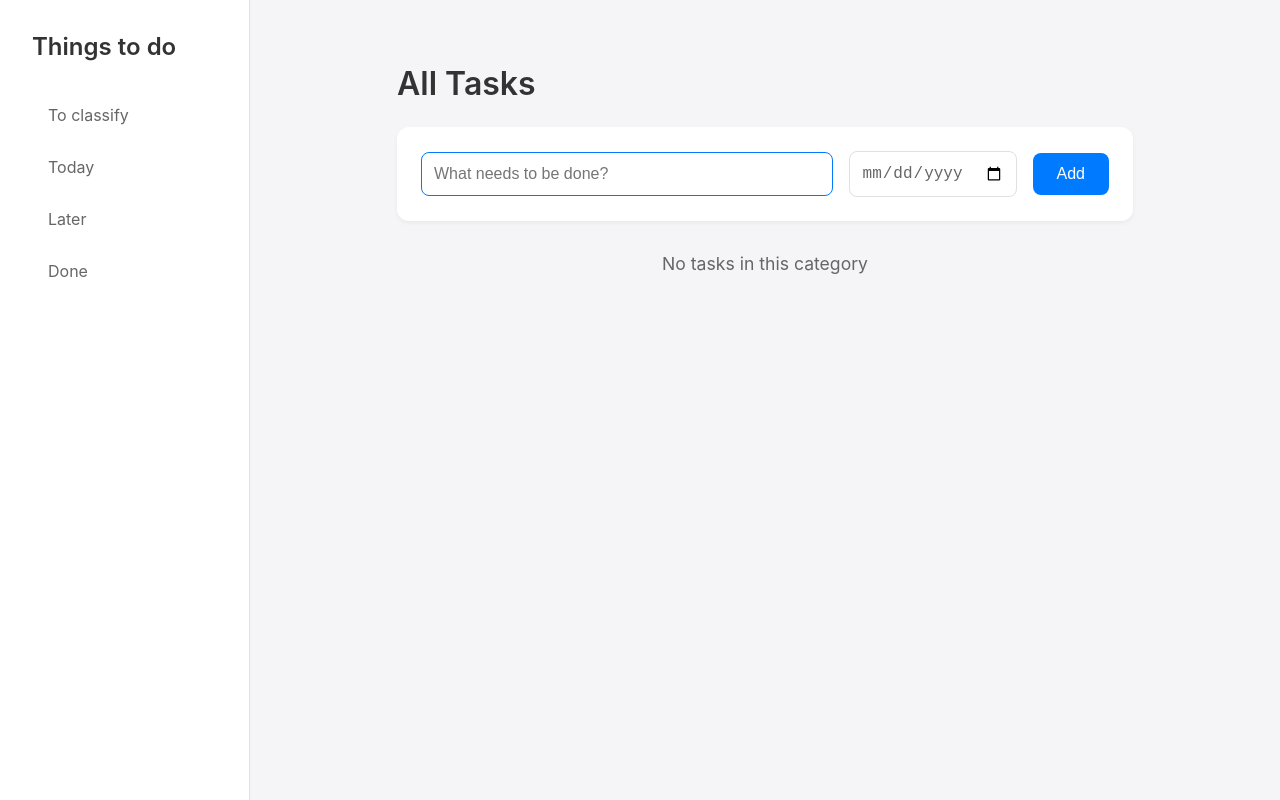
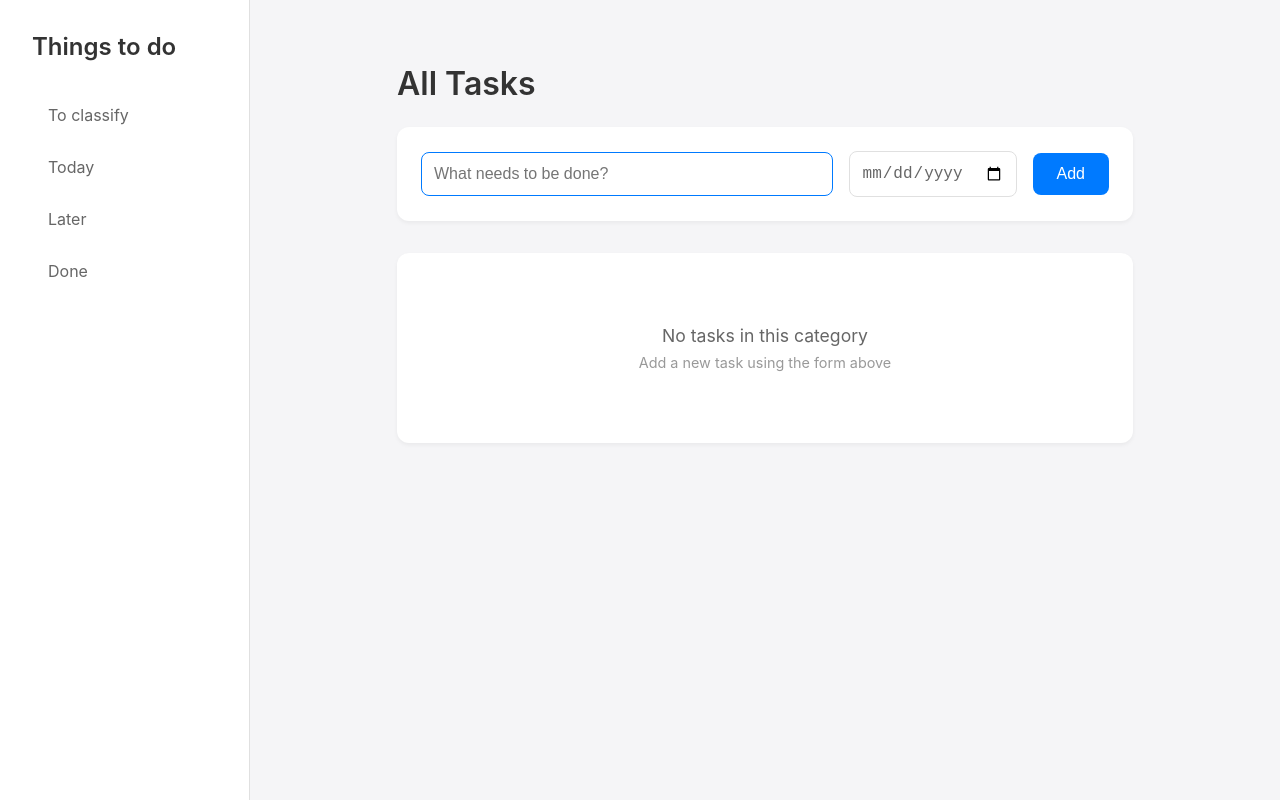
Before and after one commit to richard-test-account/todo, a React (Create React App) app: page / in a window 1280 px wide. Built offline with nearby package versions, Linux system fonts and the light colour scheme.

Commit message:
feat: improve empty state and form visibility

```diff
--- a/src/components/CategoryView.css
+++ b/src/components/CategoryView.css
@@ -67,6 +67,29 @@
   background: #0056b3;
 }
 
+.category-content {
+  background: white;
+  border-radius: 12px;
+  box-shadow: 0 2px 4px rgba(0, 0, 0, 0.05);
+  padding: 1.5rem;
+}
+
+.empty-state {
+  text-align: center;
+  padding: 3rem 1rem;
+}
+
+.empty-message {
+  color: #666;
+  font-size: 1.1rem;
+  margin-bottom: 0.5rem;
+}
+
+.empty-hint {
+  color: #999;
+  font-size: 0.9rem;
+}
+
 .todo-list {
   list-style: none;
   padding: 0;
@@ -129,10 +152,3 @@
 .delete-button:hover {
   opacity: 1;
 }
-
-.empty-message {
-  text-align: center;
-  color: #666;
-  font-size: 1.1rem;
-  margin-top: 2rem;
-}
--- a/src/components/CategoryView.tsx
+++ b/src/components/CategoryView.tsx
@@ -85,8 +85,12 @@ const CategoryView: React.FC<CategoryViewProps> = ({
           </div>
         </form>
       </div>
+      <div className="category-content">
         {filteredTodos.length === 0 ? (
+          <div className="empty-state">
             <p className="empty-message">No tasks in this category</p>
+            <p className="empty-hint">Add a new task using the form above</p>
+          </div>
         ) : (
           <ul className="todo-list">
             {filteredTodos.map((todo) => (
@@ -117,6 +121,7 @@ const CategoryView: React.FC<CategoryViewProps> = ({
           </ul>
         )}
       </div>
+    </div>
   );
 };
 
```
Lines whose indentation alone changed are shown as unchanged.
